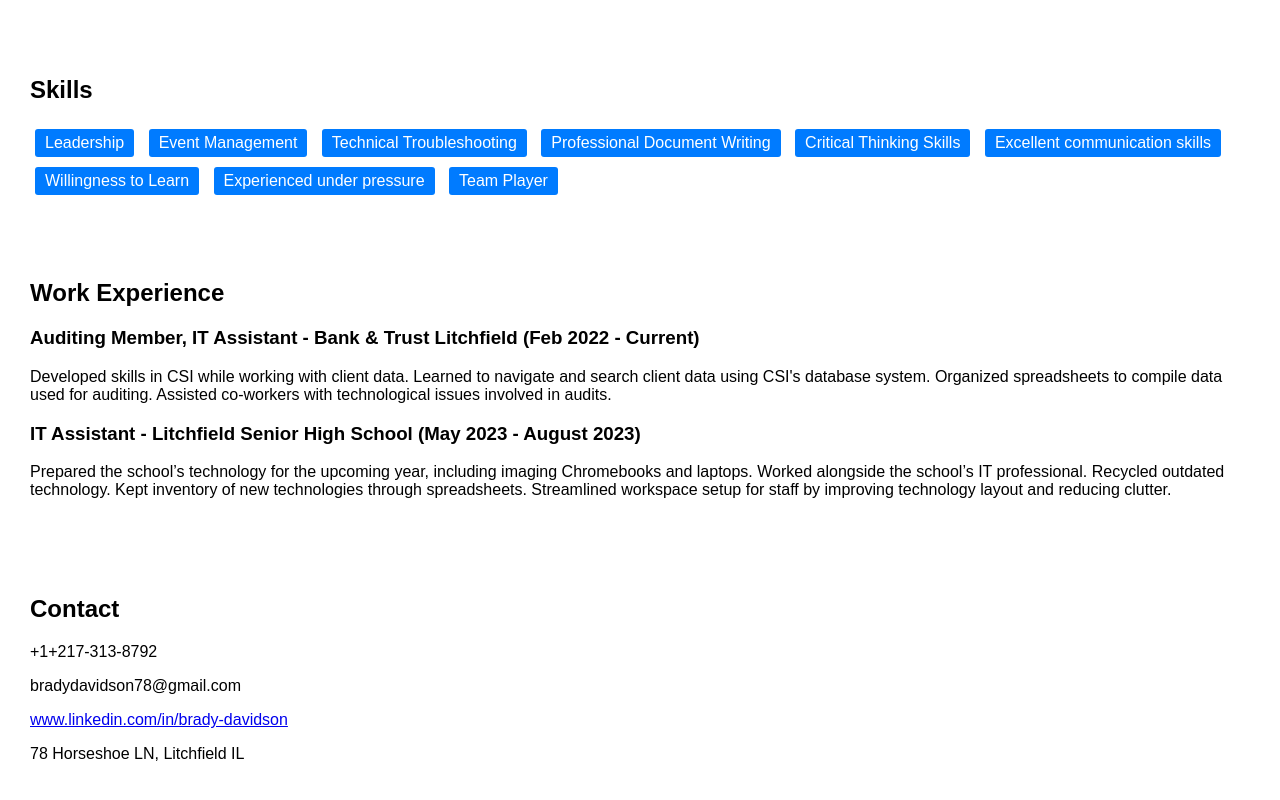
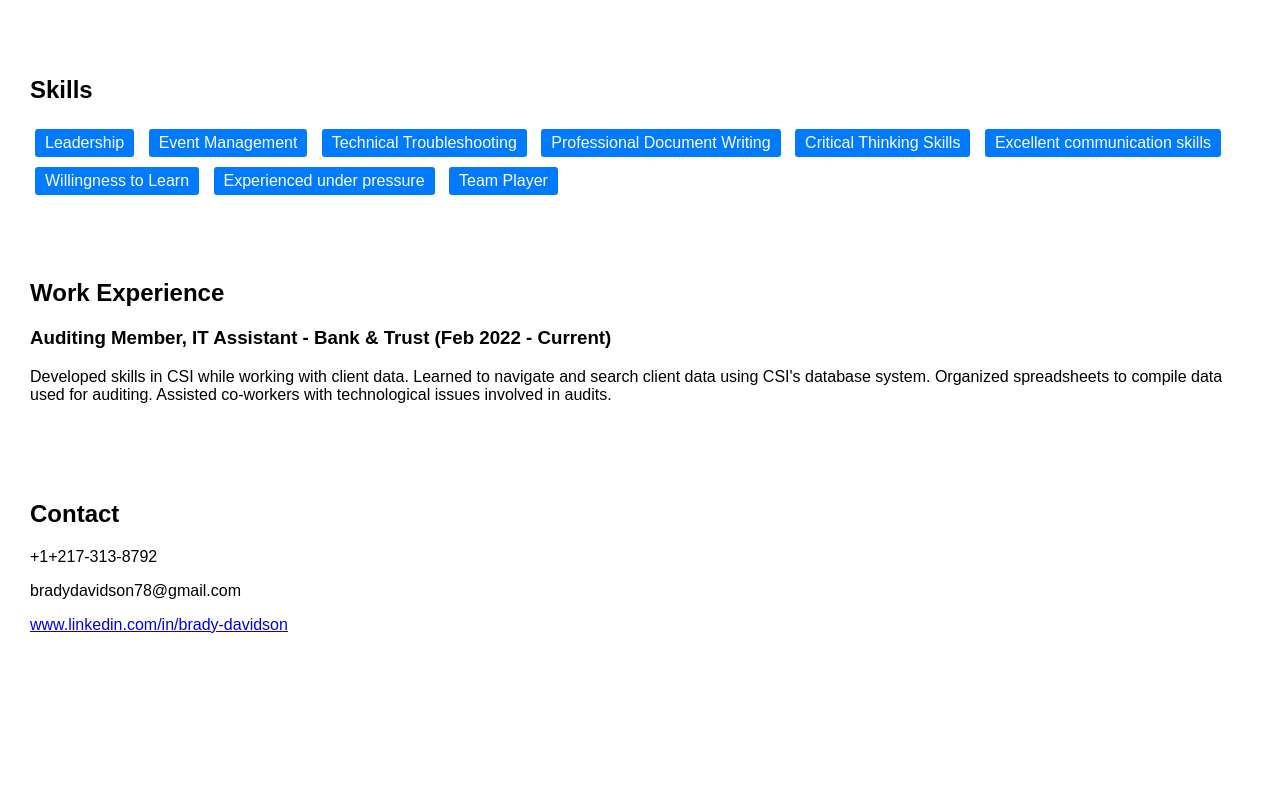
Before and after one commit to bradyd78/bradyd78.github.io, a plain HTML site: page index.html in a window 1280 px wide. Shown: the part 346-1146 px from the top of the page. After the commit the page ends 1026 px from the top, so only its background shows below. Drawn offline with Linux system fonts and the light colour scheme.

Commit message:
Update index.html

```diff
--- a/index.html
+++ b/index.html
@@ -34,10 +34,8 @@
 
     <div class="section">
         <h2>Work Experience</h2>
-        <h3>Auditing Member, IT Assistant - Bank & Trust Litchfield (Feb 2022 - Current)</h3>
+        <h3>Auditing Member, IT Assistant - Bank & Trust (Feb 2022 - Current)</h3>
         <p>Developed skills in CSI while working with client data. Learned to navigate and search client data using CSI's database system. Organized spreadsheets to compile data used for auditing. Assisted co-workers with technological issues involved in audits.</p>
-        <h3>IT Assistant - Litchfield Senior High School (May 2023 - August 2023)</h3>
-        <p>Prepared the school’s technology for the upcoming year, including imaging Chromebooks and laptops. Worked alongside the school’s IT professional. Recycled outdated technology. Kept inventory of new technologies through spreadsheets. Streamlined workspace setup for staff by improving technology layout and reducing clutter.</p>
     </div>
 
     <div class="section">
@@ -45,7 +43,6 @@
         <p>+1+217-313-8792</p>
         <p>bradydavidson78@gmail.com</p>
         <p><a href="www.linkedin.com/in/brady-davidson">www.linkedin.com/in/brady-davidson</a></p>
-        <p>78 Horseshoe LN, Litchfield IL</p>
     </div>
 </body>
 </html>
```
